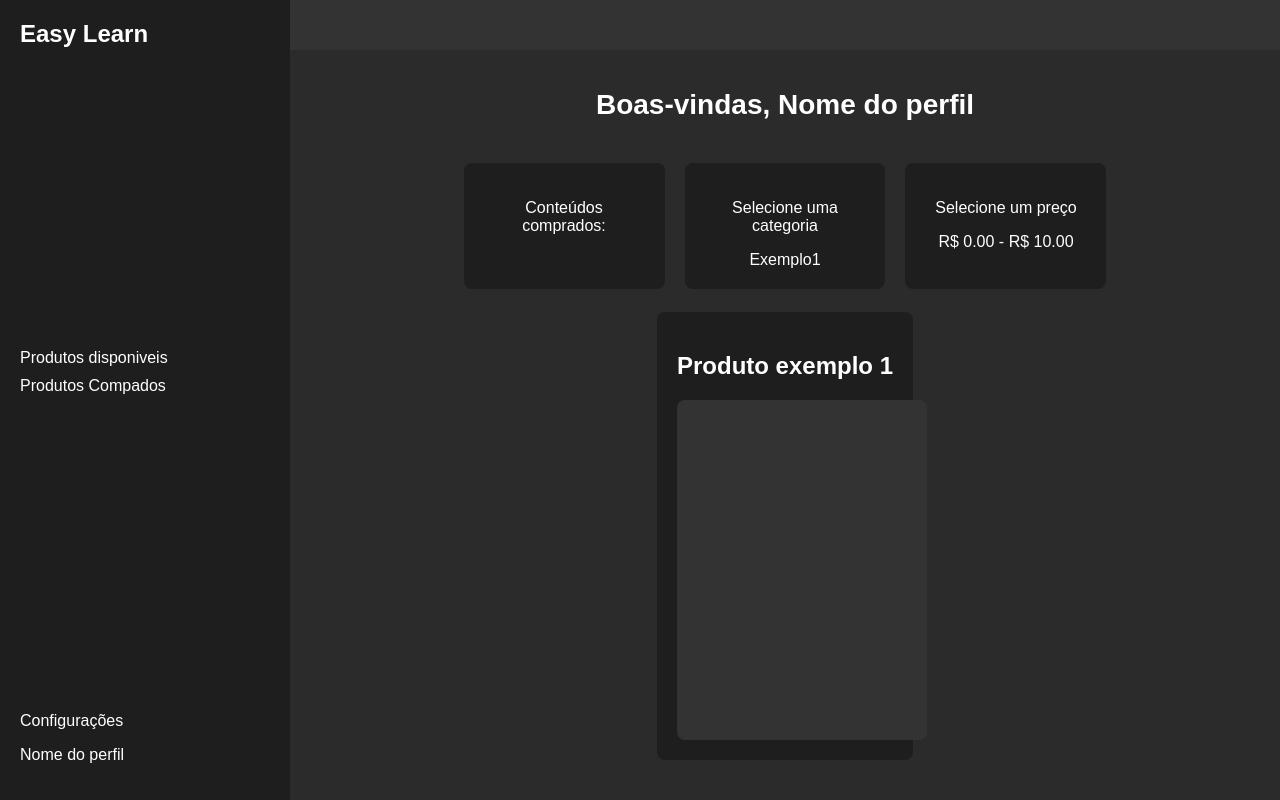
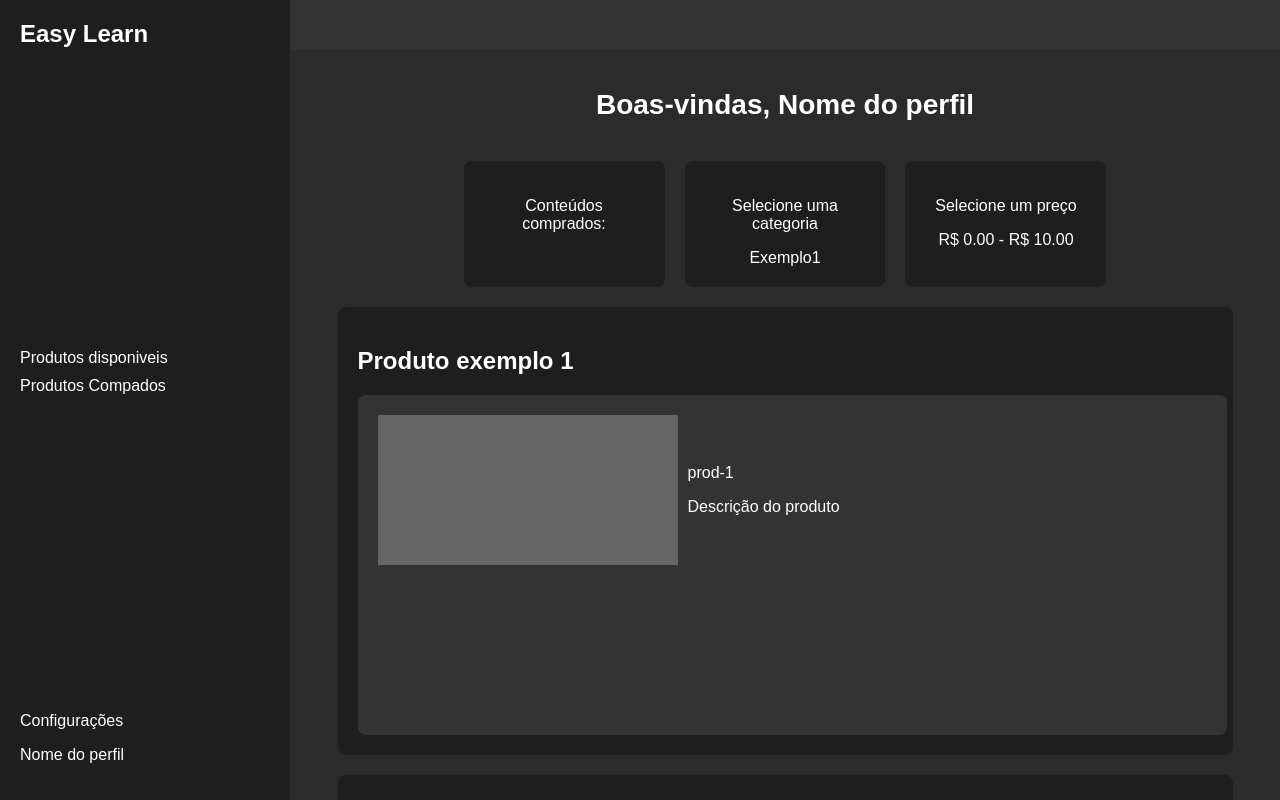
Before and after one commit to CesarA22/easy-learn, a React (Create React App) app: page /produtos-disponiveis in a window 1280 px wide. Built offline with nearby package versions, Linux system fonts and the light colour scheme.

Commit message:
Arrumando tela de produtos para comprador

```diff
--- a/src/pages/produtos-disponiveis.js
+++ b/src/pages/produtos-disponiveis.js
@@ -1,31 +1,53 @@
 // src/components/ProdutosDisponiveis.js
-import React, { useContext } from 'react';
-import { useNavigate } from 'react-router-dom';
-import '../styles/produtos-disponiveis.css';
-import { AuthContext } from '../context/AuthContext';
+import React, { useState, useContext } from "react";
+import { useNavigate } from "react-router-dom";
+import "../styles/produtos-disponiveis.css";
+import { AuthContext } from "../context/AuthContext";
 
-function ProdutosDisponiveis () {
+function ProdutosDisponiveis() {
   const navigate = useNavigate();
   const { user } = useContext(AuthContext);
+
+  const [products, setProducts] = useState([
+    { name: "prod-1", description: "Descrição do produto" },
+    { name: "prod-2", description: "Descrição do produto" },
+    { name: "prod-3", description: "Descrição do produto" },
+    { name: "prod-4", description: "Descrição do produto" },
+    { name: "prod-5", description: "Descrição do produto" },
+  ]);
+
+  // useEffect(() => {
+  // TODO: Fazer uma chamada para API
+  // e setar os produtos com setProducts
+  // setProducts()
+  // }, [])
 
   return (
     <div className="produtos-disponiveis-container">
       <aside className="sidebar">
-        <div className="logo" onClick={() => navigate('/')}>Easy Learn</div>
+        <div className="logo" onClick={() => navigate("/")}>
+          Easy Learn
+        </div>
         <nav className="menu">
           <ul>
-            <li onClick={() => navigate('/produtos-disponiveis')}>Produtos disponiveis</li>
-            <li onClick={() => navigate('/products-comprados')}>Produtos Compados</li>
+            <li onClick={() => navigate("/produtos-disponiveis")}>
+              Produtos disponiveis
+            </li>
+            <li onClick={() => navigate("/products-comprados")}>
+              Produtos Compados
+            </li>
           </ul>
         </nav>
         <div className="settings">
           <p>Configurações</p>
-          <p onClick={() => navigate('/user-screen-comprador')}>{user ? user.name : 'Nome do perfil'}</p>
+          <p onClick={() => navigate("/user-screen-comprador")}>
+            {user ? user.name : "Nome do perfil"}
+          </p>
         </div>
       </aside>
       <main className="main-content">
         <header>
-          <h1>Boas-vindas, {user ? user.name : 'Nome do perfil'}</h1>
+          <h1>Boas-vindas, {user ? user.name : "Nome do perfil"}</h1>
         </header>
 
         <section className="summary">
@@ -41,12 +63,22 @@ function ProdutosDisponiveis () {
             <span>R$ 0.00 - R$ 10.00</span>
           </div>
         </section>
-        <section className="product">
-          <h2>Produto exemplo 1</h2>
-          <div className="product-content"></div>
-        </section>
-
-
+        <div className="products__container">
+          {products.map((product) => (
+            <section className="product">
+              <h2>Produto exemplo 1</h2>
+              <div className="product-content">
+                <div className="product-item" key={product.name}>
+                  <div className="product-image" />
+                  <div>
+                    <p>{product.name}</p>
+                    <p>{product.description}</p>
+                  </div>
+                </div>
+              </div>
+            </section>
+          ))}
+        </div>
       </main>
     </div>
   );
--- a/src/styles/produtos-disponiveis.css
+++ b/src/styles/produtos-disponiveis.css
@@ -74,11 +74,23 @@ body {
   margin: 0 10px;
 }
 
+.products__container {
+  width: 100%;
+}
+
 .product {
   background-color: #1e1e1e;
   padding: 20px;
   border-radius: 8px;
   margin-bottom: 20px;
+  width: 90%;
+  margin: 0 auto;
+}
+
+.product-item {
+  display: flex;
+  align-items: center;
+  gap: 10px
 }
 
 .product-content {
@@ -86,3 +98,7 @@ body {
   background-color: #333;
   border-radius: 8px;
 }
+
+.product-image {
+  width: 300px;
+}
```
Lines whose indentation alone changed are shown as unchanged.
